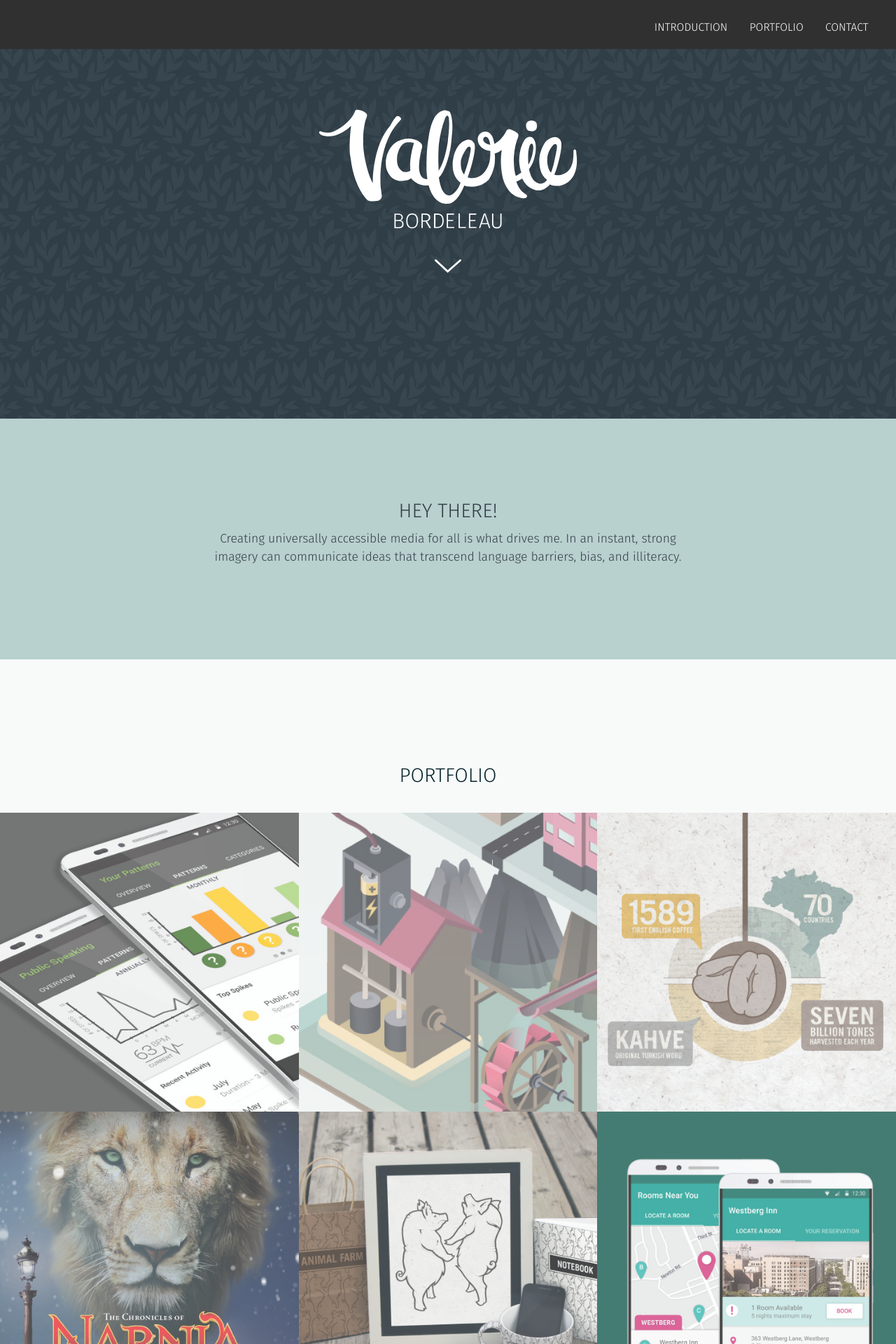
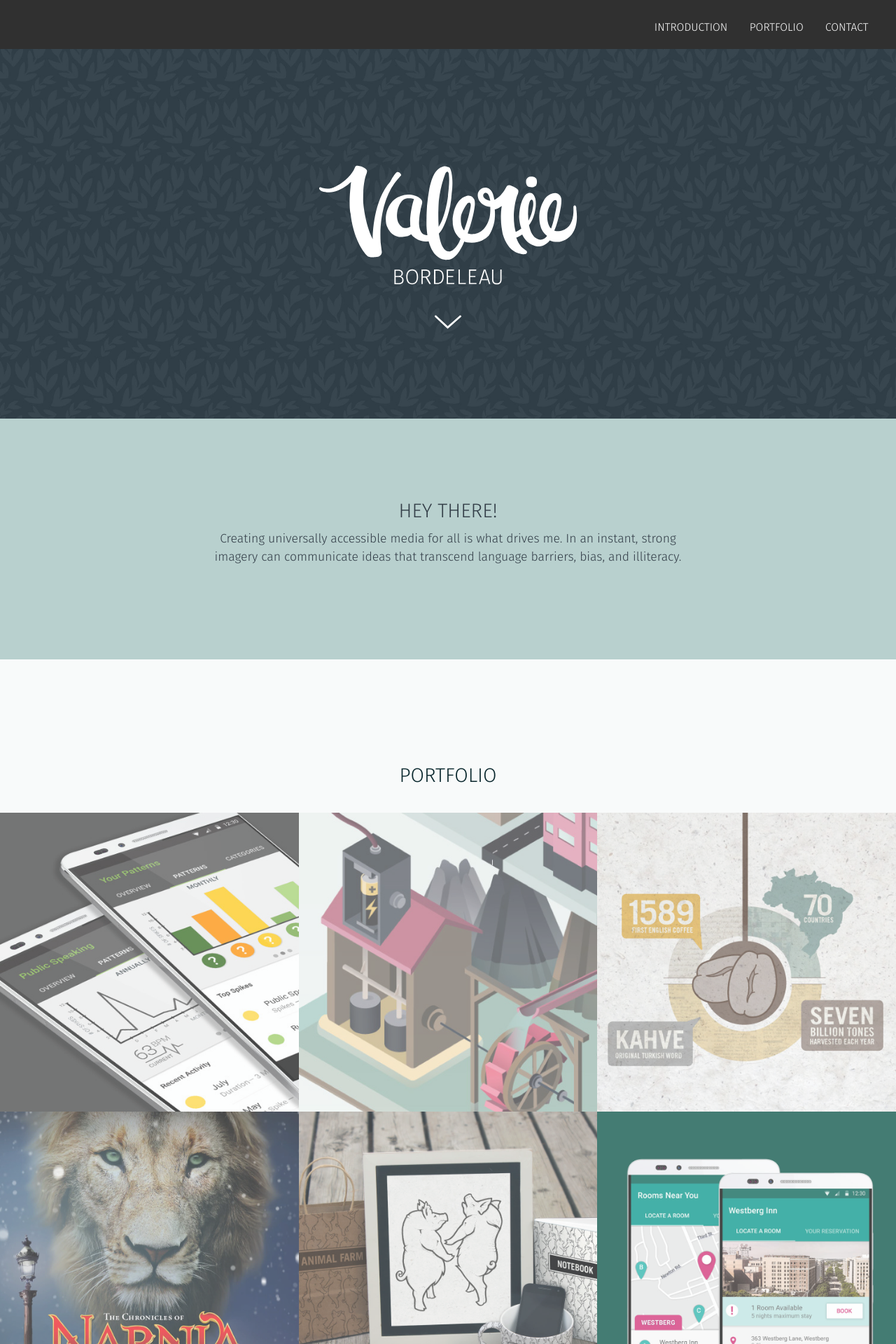
Before and after one commit to valeriebordeleau/portfolio-valerie-bordeleau, a Jekyll site: the page built from index.html, in a window 1280 px wide. Shown: the top 1920 px of the page at 70% size. Built offline with Jekyll 4.4.1, drawn with Linux system fonts in a browser that asks for light colours; nearby versions of some CDN libraries; comment, search, counter and statistics services are not loaded.

Commit message:
fixed padding

```diff
--- a/_includes/css/general.css
+++ b/_includes/css/general.css
@@ -479,7 +479,7 @@ a:focus {
 
 .wordmark {
     width: 45%;
-    margin: 2em 0em 0em 0em;
+    margin: 4em 0em 0em 0em;
 }
 
 .img-hover {
```
